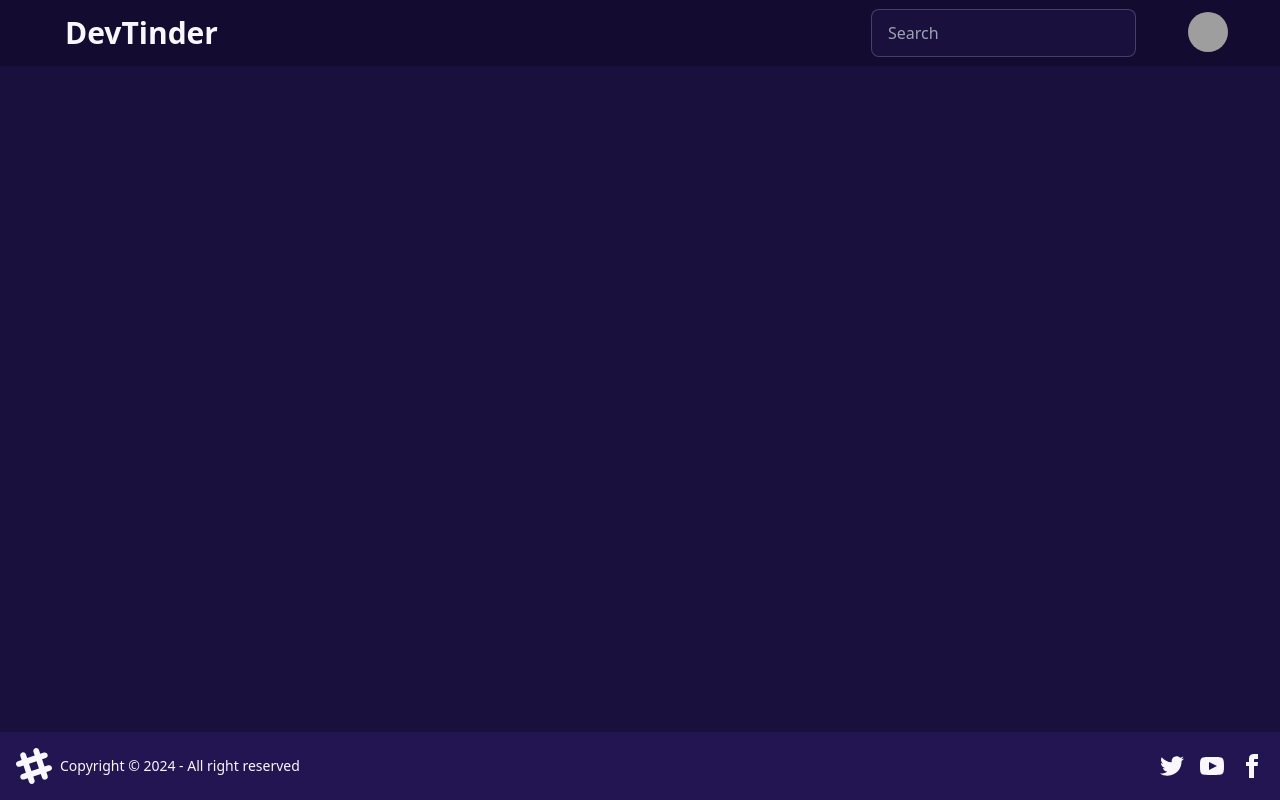
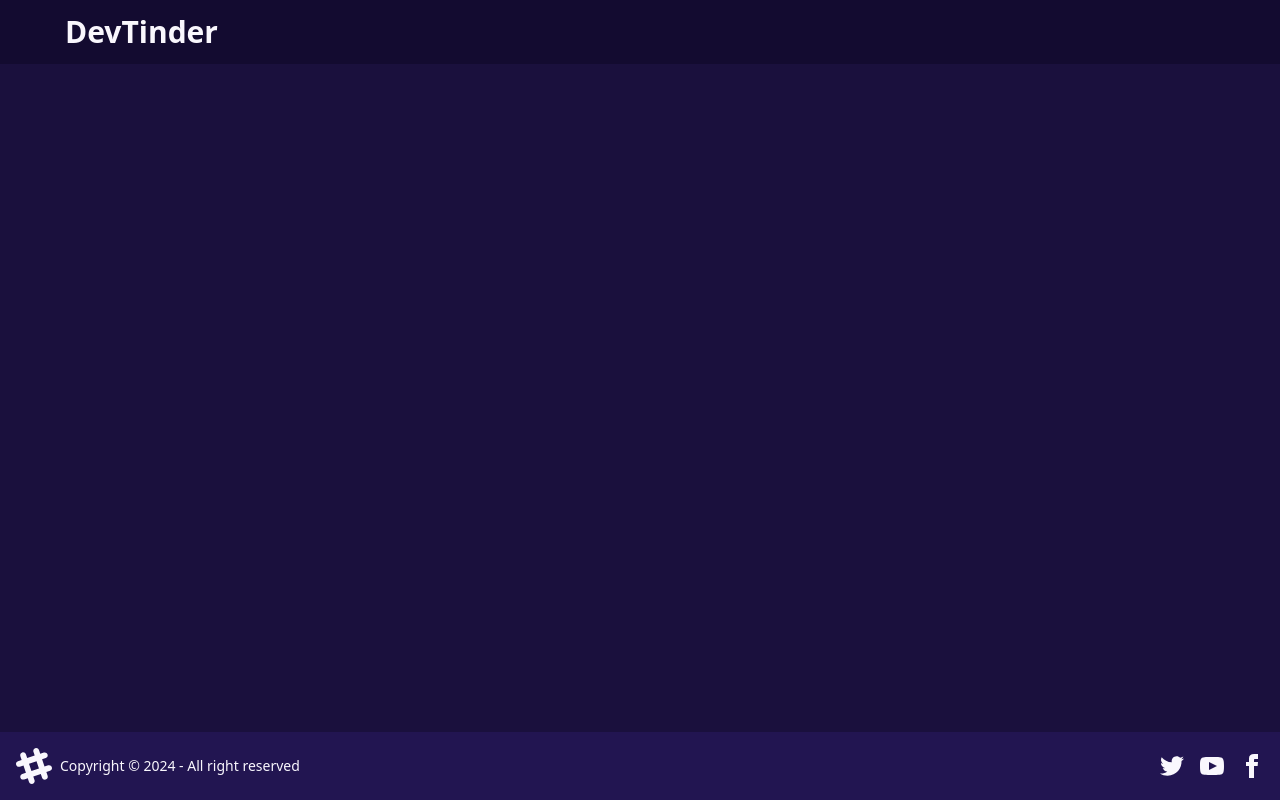
Before and after one commit to Mohsin-Hashmi/devTinder, a React (Vite) app in the folder frontend/devTinder-web/: page / in a window 1280 px wide. Built offline with nearby package versions, Linux system fonts and the light colour scheme; grey boxes are pictures that could not be loaded.

Commit message:
updating the backend code

```diff
--- a/frontend/devTinder-web/src/components/NavBar.jsx
+++ b/frontend/devTinder-web/src/components/NavBar.jsx
@@ -1,11 +1,14 @@
+import { useSelector } from "react-redux";
 
 const NavBar = () => {
+  const user = useSelector((store) => store.user);
   return (
     <>
       <div className="navbar bg-base-300">
         <div className="flex-1">
           <a className="btn btn-ghost text-3xl mx-10">DevTinder</a>
         </div>
+        {user && (
           <div className="flex-none gap-2">
             <div className="form-control">
               <input
@@ -14,6 +17,7 @@ const NavBar = () => {
                 className="input input-bordered w-40 md:w-auto"
               />
             </div>
+
             <div className="dropdown dropdown-end mx-10">
               <div
                 tabIndex={0}
@@ -22,8 +26,8 @@ const NavBar = () => {
               >
                 <div className="w-10 rounded-full">
                   <img
-                  alt="Tailwind CSS Navbar component"
-                  src="https://img.daisyui.com/images/stock/photo-1534528741775-53994a69daeb.webp"
+                    alt="user photo"
+                    src={user.photoUrl}
                   />
                 </div>
               </div>
@@ -45,10 +49,12 @@ const NavBar = () => {
                 </li>
               </ul>
             </div>
+            <p>Wellcome,  {user.firstName}</p>
           </div>
+        )}
       </div>
     </>
-  )
-}
+  );
+};
 
-export default NavBar
+export default NavBar;
```
Also changed, not shown: 1 other file (tests, documents, lock files or other folders). Lines whose indentation alone changed are shown as unchanged.
